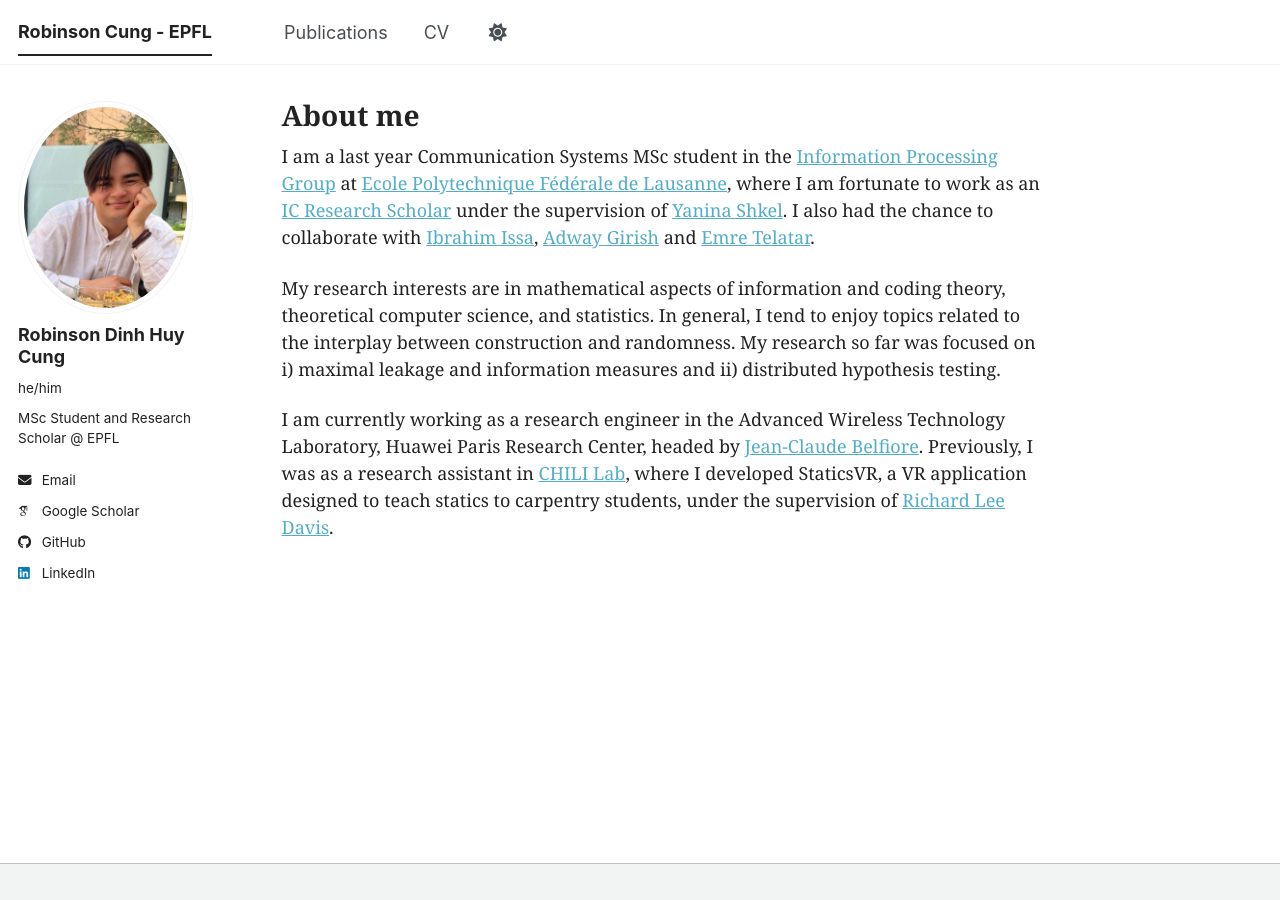
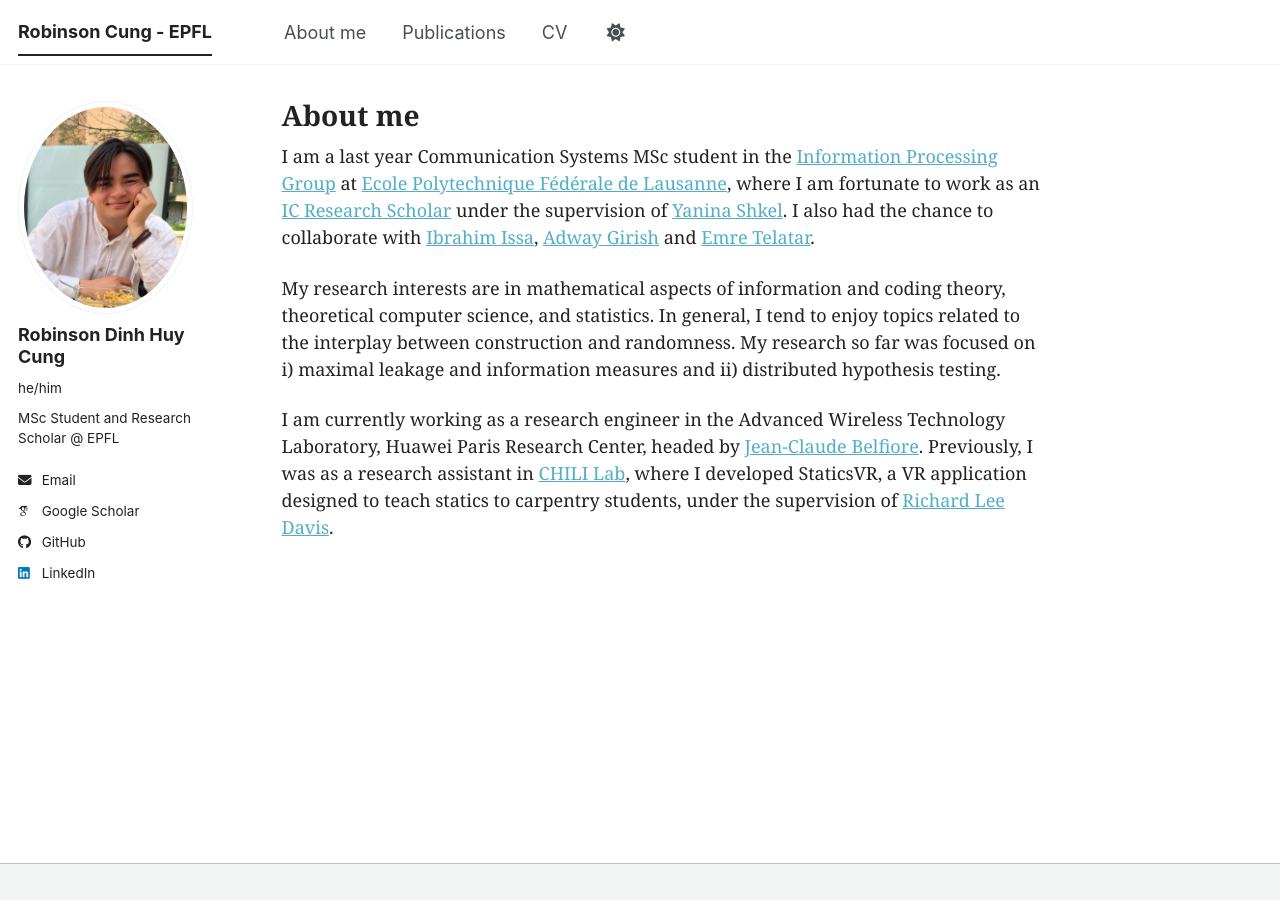
Before and after one commit to robicung/robicung.github.io, a Jekyll site: the page built from _pages/about.md, in a window 1280 px wide. Built offline with Jekyll 4.4.1, drawn with Linux system fonts in a browser that asks for light colours; some web fonts are replaced; a script bundle is joined from its source files by our own code; library files that are not in the unit come from our copies.

Commit message:
Update navigation.yml

```diff
--- a/_data/navigation.yml
+++ b/_data/navigation.yml
@@ -8,6 +8,10 @@
 #      Markdown formatted page while the second is generated using JSON.
 
 main:
+
+  - title: "About me"
+    url: "/"
+
   - title: "Publications"
     url: /publications/
 
```
